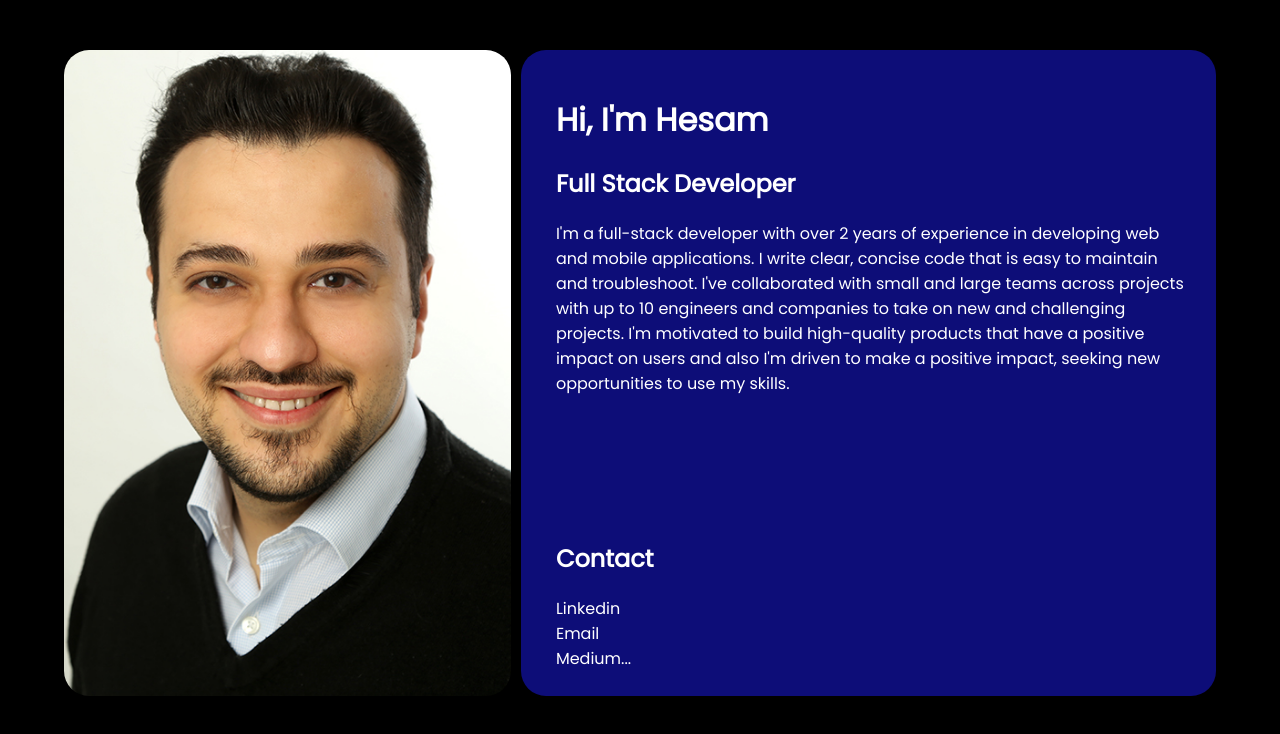
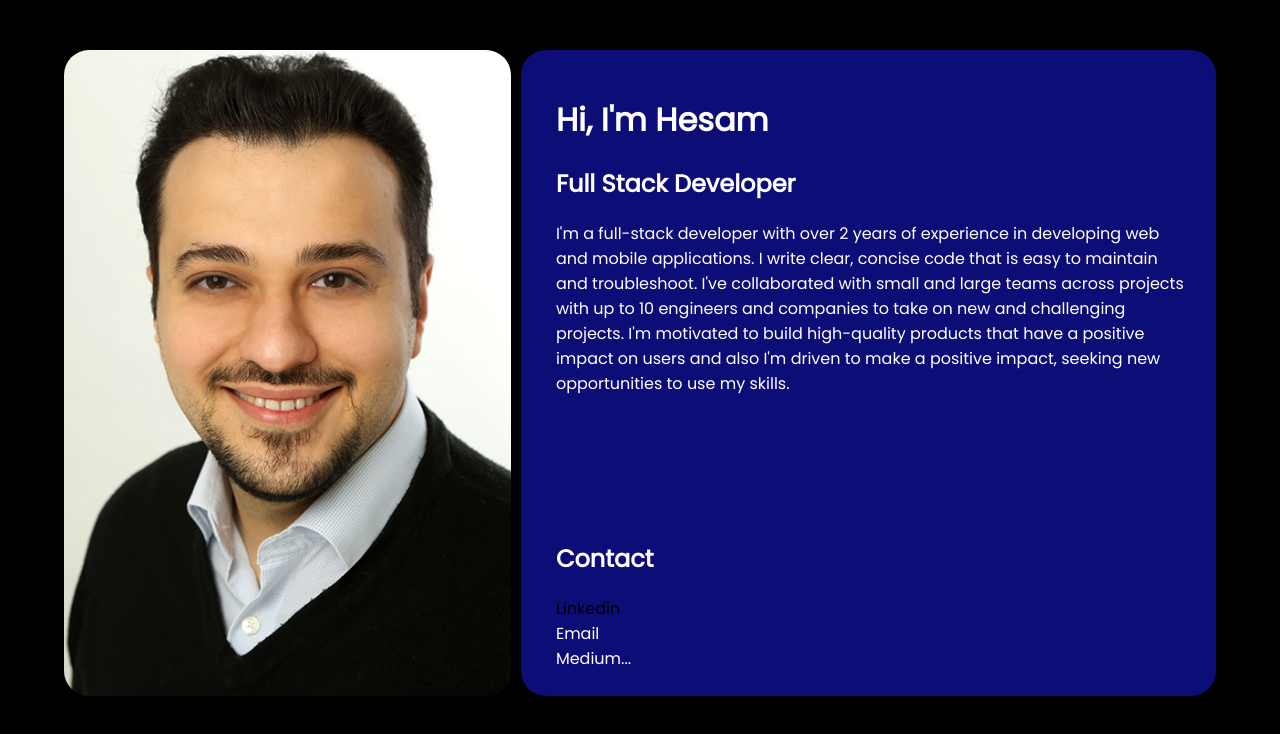
Before and after one commit to hesamde/website, a plain HTML site: page index.html in a window 1280 px wide. In both pictures the pointer is over the link "Linkedin". Drawn offline with Linux system fonts and the light colour scheme.

Commit message:
a tags hover

```diff
--- a/src/styles.css
+++ b/src/styles.css
@@ -4,9 +4,8 @@ body {
   box-sizing: border-box;
   background-color: black;
   color: white;
-    font-family: Poppins, 'Courier New', Courier, monospace;
+  font-family: Poppins, "Courier New", Courier, monospace;
 }
-
 
 .container {
   margin: 50px auto;
@@ -27,11 +26,9 @@ body {
   background-size: cover;
   background-repeat: no-repeat;
   background-position: center;
-
 }
 
 @media only screen and (max-width: 600px) {
-
   .card-left {
     margin-bottom: 20px;
     margin: 50px auto;
@@ -42,22 +39,23 @@ body {
   }
 }
 
-
 .card-right {
   flex: 1.6;
-    background-color:  #0d0d78
-  ;
+  background-color: #0d0d78;
   border-radius: 25px;
   padding: 25px;
   min-width: 300px;
   padding-left: 35px;
 }
 
-.a-tags{
-    text-decoration:none;
+.a-tags {
+  text-decoration: none;
   color: white;
 }
-.a-container{
+.a-container {
   display: flex;
   flex-direction: column;
 }
+.a-tags:hover {
+  color: black;
+}
```
Lines whose indentation alone changed are shown as unchanged.
